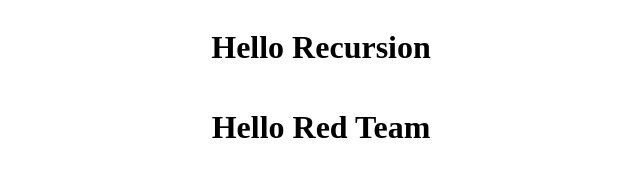
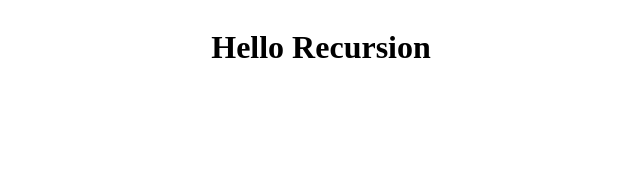
Before and after one commit to 2024-01-12-teamdev-Blue/task1, a plain HTML site: page index.html in a window 1280 px wide. Shown: the whole page, without its empty margins (319-959 px from the left). Drawn offline with Linux system fonts and the light colour scheme.

Commit message:
Revert "red"

```diff
--- a/index.html
+++ b/index.html
@@ -11,8 +11,5 @@
     <div class="container">
         <h1>Hello Recursion</h1>
     </div>
-    <div class="container">
-        <h1>Hello Red Team</h1>
-    </div>
 </body>
 </html>
```
